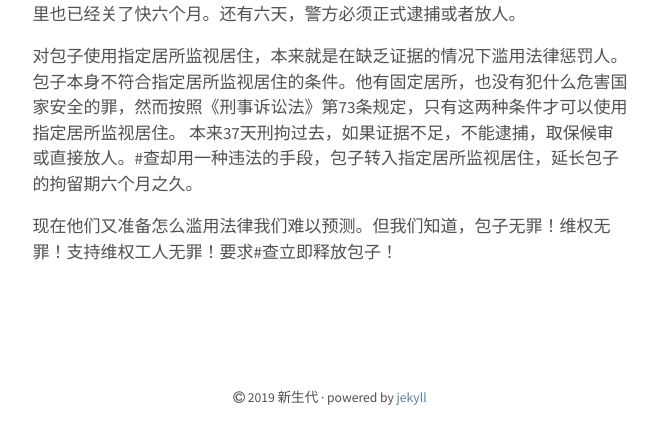
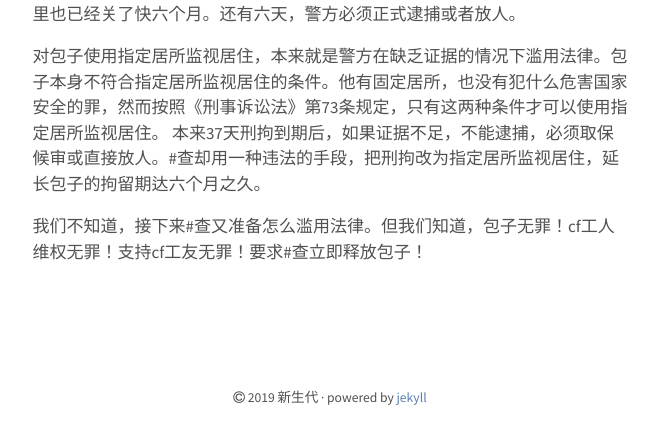
Before and after one commit to xsdai3/xsdai3.github.io, a Jekyll site: the page built from _posts/2019-07-31-倒数第6天.md, in a window 1280 px wide, cut to the strip 658-1102 px from the top of the page. Shown: the whole strip, without its empty margins (310-968 px from the left). Built offline with Jekyll 4.4.1, drawn with Linux system fonts in a browser that asks for light colours.

Commit message:
Update 2019-07-31-倒数第6天.md

```diff
--- a/_posts/2019-07-31-倒数第6天.md
+++ b/_posts/2019-07-31-倒数第6天.md
@@ -10,6 +10,6 @@ excerpt_separator: <!--more-->
 
 新生代编辑杨郑君（包子）已被关押接近七个月，在无人能接触的指定监视居住里也已经关了快六个月。还有六天，警方必须正式逮捕或者放人。
 
-对包子使用指定居所监视居住，本来就是在缺乏证据的情况下滥用法律惩罚人。包子本身不符合指定居所监视居住的条件。他有固定居所，也没有犯什么危害国家安全的罪，然而按照《刑事诉讼法》第73条规定，只有这两种条件才可以使用指定居所监视居住。 本来37天刑拘过去，如果证据不足，不能逮捕，取保候审或直接放人。#查却用一种违法的手段，包子转入指定居所监视居住，延长包子的拘留期六个月之久。
+对包子使用指定居所监视居住，本来就是警方在缺乏证据的情况下滥用法律。包子本身不符合指定居所监视居住的条件。他有固定居所，也没有犯什么危害国家安全的罪，然而按照《刑事诉讼法》第73条规定，只有这两种条件才可以使用指定居所监视居住。 本来37天刑拘到期后，如果证据不足，不能逮捕，必须取保候审或直接放人。#查却用一种违法的手段，把刑拘改为指定居所监视居住，延长包子的拘留期达六个月之久。
 
-现在他们又准备怎么滥用法律我们难以预测。但我们知道，包子无罪！维权无罪！支持维权工人无罪！要求#查立即释放包子！
+我们不知道，接下来#查又准备怎么滥用法律。但我们知道，包子无罪！cf工人维权无罪！支持cf工友无罪！要求#查立即释放包子！
```
